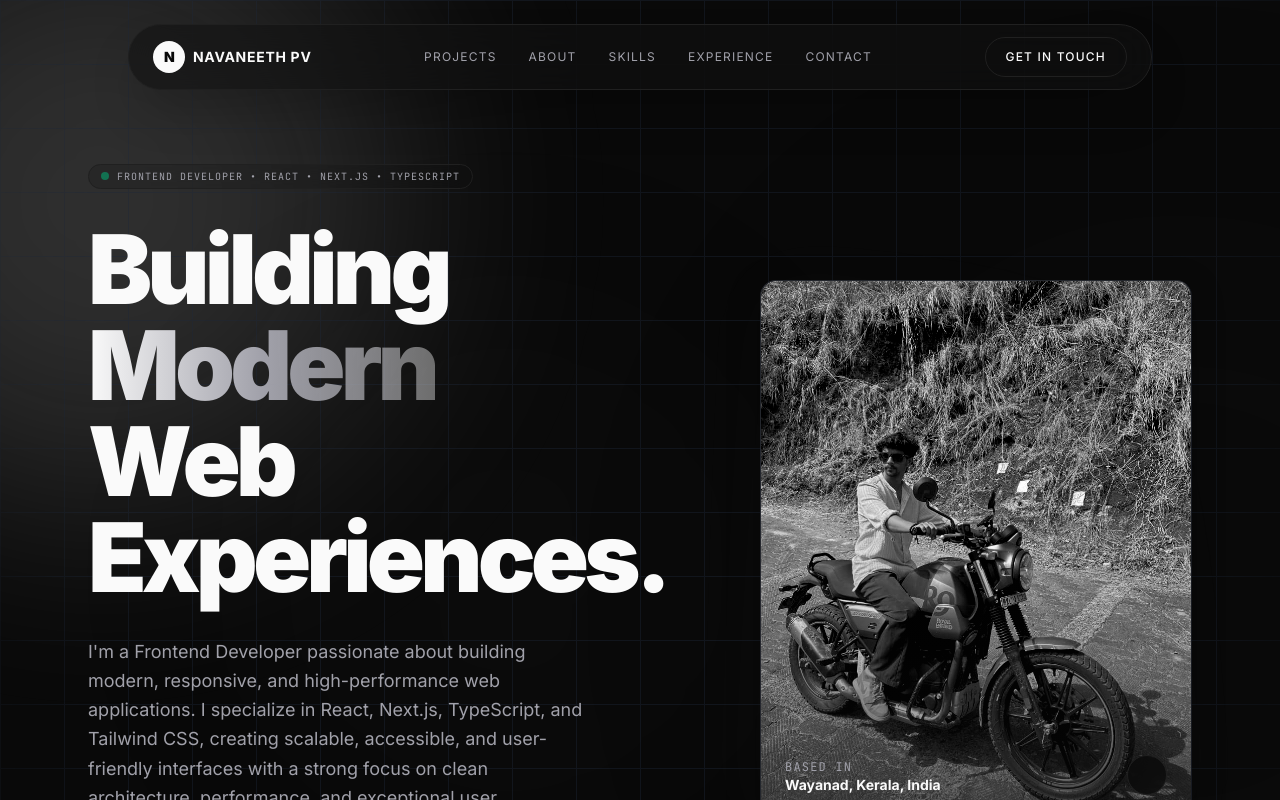
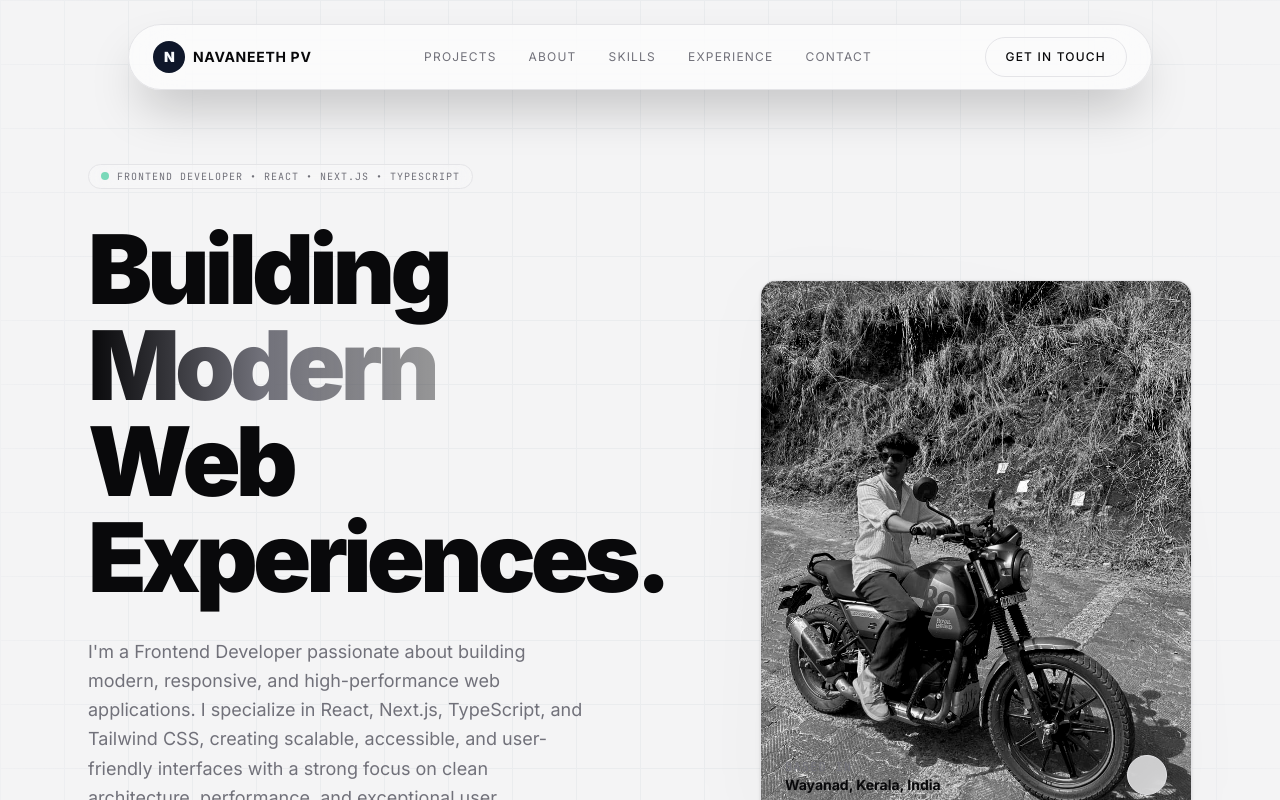
Before and after one commit to navaneethpv/navaneeth-portfolio, a Next.js app: page / in a window 1280 px wide. Shown: the top 800 px of the page. Built offline with nearby package versions, Linux system fonts and the light colour scheme; some icons are missing; a web font is replaced by a local one.

Commit message:
refactor: transition site theme to light mode and replace glass-panel components with bento-card styling

```diff
--- a/src/app/globals.css
+++ b/src/app/globals.css
@@ -1,23 +1,23 @@
 @import "tailwindcss";
 
 :root {
-  --background: #090909;
-  --foreground: #FAFAFA;
-  --primary: #FAFAFA;
-  --primary-foreground: #090909;
-  --secondary: #111111;
-  --secondary-foreground: #A1A1AA;
-  --tertiary: #FAFAFA;
-  --muted: #111111;
-  --muted-foreground: #A1A1AA;
-  --accent: #303030;
-  --accent-foreground: #FAFAFA;
-  --card: #111111;
-  --card-foreground: #FAFAFA;
+  --background: #F4F4F5;
+  --foreground: #09090B;
+  --primary: #0F172A;
+  --primary-foreground: #F8FAFC;
+  --secondary: #E4E4E7;
+  --secondary-foreground: #09090B;
+  --tertiary: #D4D4D8;
+  --muted: #E4E4E7;
+  --muted-foreground: #71717A;
+  --accent: #F4F4F5;
+  --accent-foreground: #09090B;
+  --card: #FFFFFF;
+  --card-foreground: #09090B;
   --destructive: #EF4444;
-  --border: #202020;
-  --input: #202020;
-  --ring: #FAFAFA;
+  --border: #E4E4E7;
+  --input: #E4E4E7;
+  --ring: #0F172A;
   --radius: 0.75rem;
   --font-sans: Inter, sans-serif;
   --font-heading: Satoshi, Inter, sans-serif;
@@ -63,7 +63,7 @@
 
 html {
   scroll-behavior: smooth;
-  color-scheme: dark;
+  color-scheme: light;
 }
 
 body {
@@ -74,21 +74,13 @@ body {
   margin: 0;
 }
 
-.glass-panel {
-  background-color: rgba(15, 23, 42, 0.4);
-  backdrop-filter: blur(16px);
-  -webkit-backdrop-filter: blur(16px);
-  border: 1px solid rgba(255, 255, 255, 0.05);
-  border-top: 1px solid rgba(255, 255, 255, 0.1);
-  border-left: 1px solid rgba(255, 255, 255, 0.1);
-  box-shadow: 0 8px 32px 0 rgba(0, 0, 0, 0.3);
+.bento-card {
+  background-color: var(--card);
+  border: 1px solid var(--border);
+  box-shadow: 0 1px 3px 0 rgb(0 0 0 / 0.1), 0 1px 2px -1px rgb(0 0 0 / 0.1);
+  transition: box-shadow 0.3s ease, border-color 0.3s ease;
 }
-
-.ambient-orb {
-  position: fixed;
-  border-radius: 50%;
-  filter: blur(120px);
-  opacity: 0.4;
-  pointer-events: none;
-  z-index: 0;
+.bento-card:hover {
+  box-shadow: 0 4px 6px -1px rgb(0 0 0 / 0.1), 0 2px 4px -2px rgb(0 0 0 / 0.1);
+  border-color: #D4D4D8;
 }
--- a/src/app/page.tsx
+++ b/src/app/page.tsx
@@ -16,11 +16,7 @@ export default function Home() {
 
   return (
     <div className="min-h-screen w-full bg-background text-foreground font-sans relative overflow-x-hidden selection:bg-primary selection:text-primary-foreground">
-      {/* Animated Glassmorphism Background Orbs */}
-      <div className="ambient-orb bg-primary/40 w-[600px] h-[600px] top-[-100px] left-[-200px]"></div>
-      <div className="ambient-orb bg-secondary/30 w-[800px] h-[800px] bottom-[-200px] right-[-300px]"></div>
-      <div className="ambient-orb bg-accent/20 w-[500px] h-[500px] top-[40%] left-[20%]"></div>
-      <div className="absolute inset-0 bg-size-[4rem_4rem] mask-[radial-gradient(ellipse_60%_50%_at_50%_0%,#000_70%,transparent_100%)] bg-[linear-gradient(to_right,#1E293B_1px,transparent_1px),linear-gradient(to_bottom,#1E293B_1px,transparent_1px)] opacity-40 pointer-events-none z-0"></div>
+      <div className="absolute inset-0 bg-size-[4rem_4rem] mask-[radial-gradient(ellipse_60%_50%_at_50%_0%,#000_70%,transparent_100%)] bg-[linear-gradient(to_right,#E5E7EB_1px,transparent_1px),linear-gradient(to_bottom,#E5E7EB_1px,transparent_1px)] opacity-60 pointer-events-none z-0"></div>
 
       <div className="mx-[5%] lg:mx-[5%]">
         {/* Floating Navbar */}
--- a/src/components/ContactSection.tsx
+++ b/src/components/ContactSection.tsx
@@ -67,7 +67,7 @@ export const ContactSection: React.FC<ContactSectionProps> = ({ personal }) => {
         <div className="lg:col-span-6">
           <form
             onSubmit={handleSubmit}
-            className="p-8 rounded-xl glass-panel space-y-6"
+            className="p-8 rounded-xl bento-card space-y-6"
           >
             {submitted && (
               <div className="p-4 rounded-lg bg-emerald-500/10 border border-emerald-500/30 text-emerald-400 text-xs font-mono">
--- a/src/components/Footer.tsx
+++ b/src/components/Footer.tsx
@@ -17,7 +17,7 @@ export const Footer: React.FC<FooterProps> = ({ personal, isCaseStudy = false })
   };
 
   return (
-    <footer className="glass-panel py-12 px-6 border-x-0 border-b-0 rounded-none rounded-t-3xl border-t-white/10 mt-12">
+    <footer className="bento-card py-12 px-6 border-x-0 border-b-0 rounded-none rounded-t-3xl border-t-white/10 mt-12">
       <div className="w-full flex flex-col md:flex-row items-center justify-between gap-6">
         <div className="flex items-center gap-3">
           <div className="w-6 h-6 rounded-full bg-primary flex items-center justify-center text-primary-foreground font-heading font-black text-xs tracking-tighter">
--- a/src/components/HeroSection.tsx
+++ b/src/components/HeroSection.tsx
@@ -60,7 +60,7 @@ export const HeroSection: React.FC<HeroSectionProps> = ({ personal }) => {
           <div className="absolute -inset-4 bg-linear-to-tr from-primary/10 to-transparent rounded-4xl blur-2xl opacity-30 pointer-events-none"></div>
 
 
-          <div className="relative w-full max-w-md aspect-4/5 rounded-2xl glass-panel overflow-hidden group transition-all duration-500 hover:scale-[1.02]">
+          <div className="relative w-full max-w-md aspect-4/5 rounded-2xl bento-card overflow-hidden group transition-all duration-500 hover:scale-[1.02]">
             {/* eslint-disable-next-line @next/next/no-img-element */}
             <img
               src={personal.portraitImage}
@@ -69,7 +69,6 @@ export const HeroSection: React.FC<HeroSectionProps> = ({ personal }) => {
             />
 
             {/* Editorial Overlay */}
-            <div className="absolute inset-0 bg-linear-to-t from-background via-transparent to-transparent opacity-60"></div>
             <div className="absolute bottom-6 left-6 right-6 flex justify-between items-end">
               <div>
                 <p className="text-xs uppercase tracking-widest text-muted-foreground font-mono">
--- a/src/components/PlaygroundSection.tsx
+++ b/src/components/PlaygroundSection.tsx
@@ -48,7 +48,7 @@ export const PlaygroundSection: React.FC = () => {
         {/* Playground Grid */}
         <div className="grid grid-cols-1 md:grid-cols-3 gap-6">
           {/* Experiment 1: Interactive Custom Cursor Simulator */}
-          <div className="p-6 rounded-xl glass-panel flex flex-col justify-between h-80 relative overflow-hidden group hover:border-white/20 transition-colors">
+          <div className="p-6 rounded-xl bento-card flex flex-col justify-between h-80 relative overflow-hidden group hover:border-white/20 transition-colors">
             <div className="absolute inset-0 bg-linear-to-tr from-foreground/5 to-transparent rounded-full blur-xl transform group-hover:scale-110 transition-transform duration-500"></div>
             <div>
               <span className="text-[10px] font-mono text-muted-foreground uppercase tracking-widest">
@@ -90,7 +90,7 @@ export const PlaygroundSection: React.FC = () => {
           </div>
 
           {/* Experiment 2: Interactive Glass Component */}
-          <div className="p-6 rounded-xl glass-panel flex flex-col justify-between h-80 relative overflow-hidden group hover:border-white/20 transition-colors">
+          <div className="p-6 rounded-xl bento-card flex flex-col justify-between h-80 relative overflow-hidden group hover:border-white/20 transition-colors">
             <div>
               <span className="text-[10px] font-mono text-muted-foreground uppercase tracking-widest">
                 [ Glassmorphism ]
@@ -119,7 +119,7 @@ export const PlaygroundSection: React.FC = () => {
 
           {/* Experiment 3: Interactive 3D Card Simulator */}
           <div
-            className="p-6 rounded-xl glass-panel flex flex-col justify-between h-80 relative overflow-hidden group hover:border-white/20 transition-colors"
+            className="p-6 rounded-xl bento-card flex flex-col justify-between h-80 relative overflow-hidden group hover:border-white/20 transition-colors"
             onMouseMove={handleMouseMoveTilt}
             onMouseLeave={handleMouseLeaveTilt}
           >
--- a/src/components/ProjectsSection.tsx
+++ b/src/components/ProjectsSection.tsx
@@ -106,14 +106,13 @@ export const ProjectsSection: React.FC<ProjectsSectionProps> = ({ projects }) =>
                   isEven ? "order-1 lg:order-2" : "order-1 lg:order-1"
                 }`}
               >
-                <div className="relative rounded-xl glass-panel overflow-hidden group-hover:border-white/20 transition-colors duration-500">
+                <div className="relative rounded-xl bento-card overflow-hidden group-hover:border-white/20 transition-colors duration-500">
                   {/* eslint-disable-next-line @next/next/no-img-element */}
                   <img
                     src={project.image}
                     alt={project.title}
                     className="w-full aspect-16/10 object-cover grayscale contrast-125 brightness-90 opacity-90 group-hover:scale-105 group-hover:opacity-100 transition-all duration-700"
                   />
-                  <div className="absolute inset-0 bg-linear-to-t from-background via-background/20 to-transparent opacity-80"></div>
                 </div>
               </div>
             </div>
--- a/src/components/TechStackSection.tsx
+++ b/src/components/TechStackSection.tsx
@@ -30,7 +30,7 @@ export const TechStackSection: React.FC<TechStackSectionProps> = ({ techStack })
           {techStack.map((tech) => (
             <div
               key={tech.id}
-              className="p-6 rounded-xl glass-panel hover:bg-background hover:border-muted-foreground/50 transition-all duration-300 group cursor-pointer flex flex-col justify-between h-40"
+              className="p-6 rounded-xl bento-card hover:bg-background hover:border-muted-foreground/50 transition-all duration-300 group cursor-pointer flex flex-col justify-between h-40"
             >
               <div className="flex justify-between items-start">
                 <Icon
--- a/src/components/TestimonialsSection.tsx
+++ b/src/components/TestimonialsSection.tsx
@@ -31,7 +31,7 @@ export const TestimonialsSection: React.FC<TestimonialsSectionProps> = ({ testim
           {testimonials.map((item, idx) => (
             <div
               key={idx}
-              className="p-8 rounded-xl glass-panel space-y-6 relative"
+              className="p-8 rounded-xl bento-card space-y-6 relative"
             >
               <Icon
                 icon="lucide:quote"
```
Also changed, not shown: src/components/AboutSection.tsx (+3 -4 lines), src/components/CaseStudyView.tsx (+7 -12 lines).
